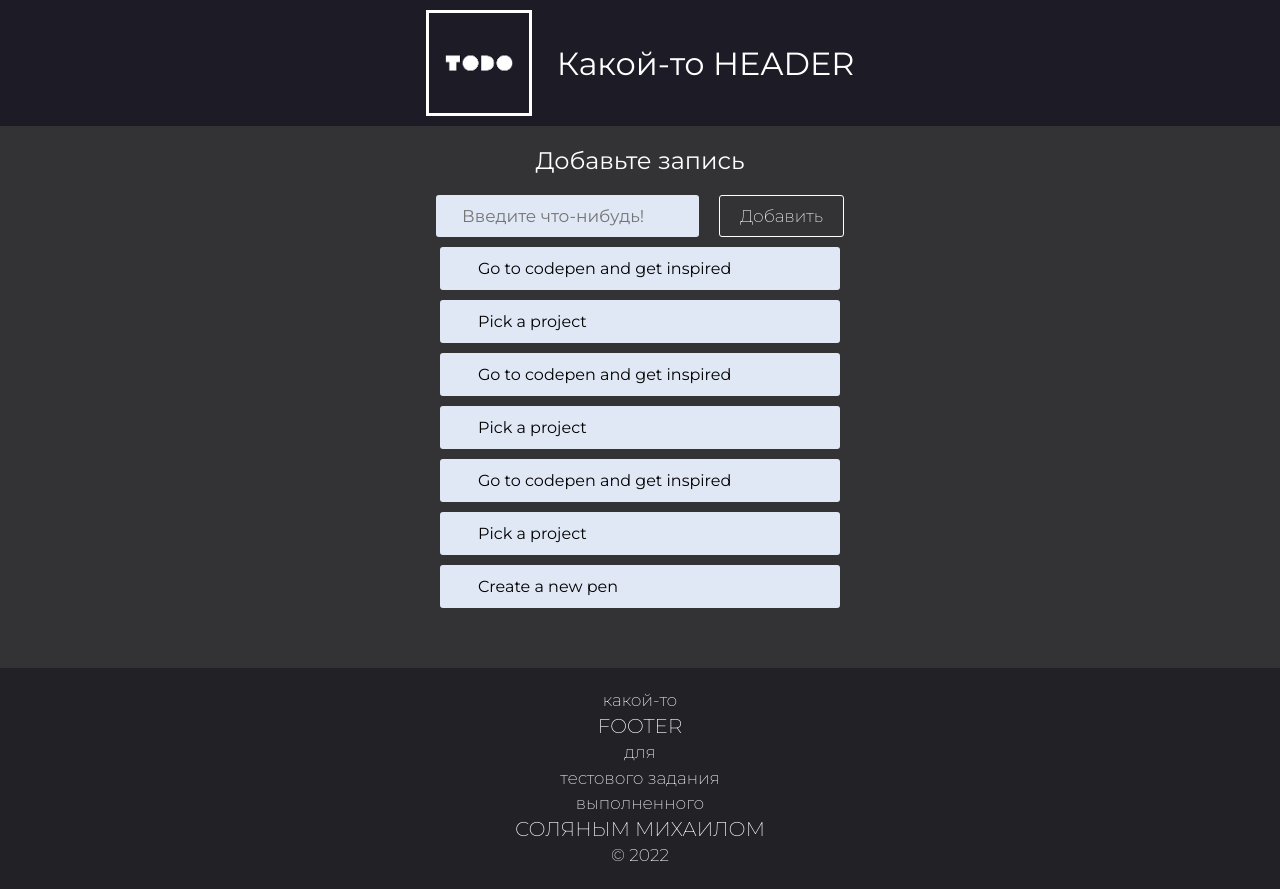
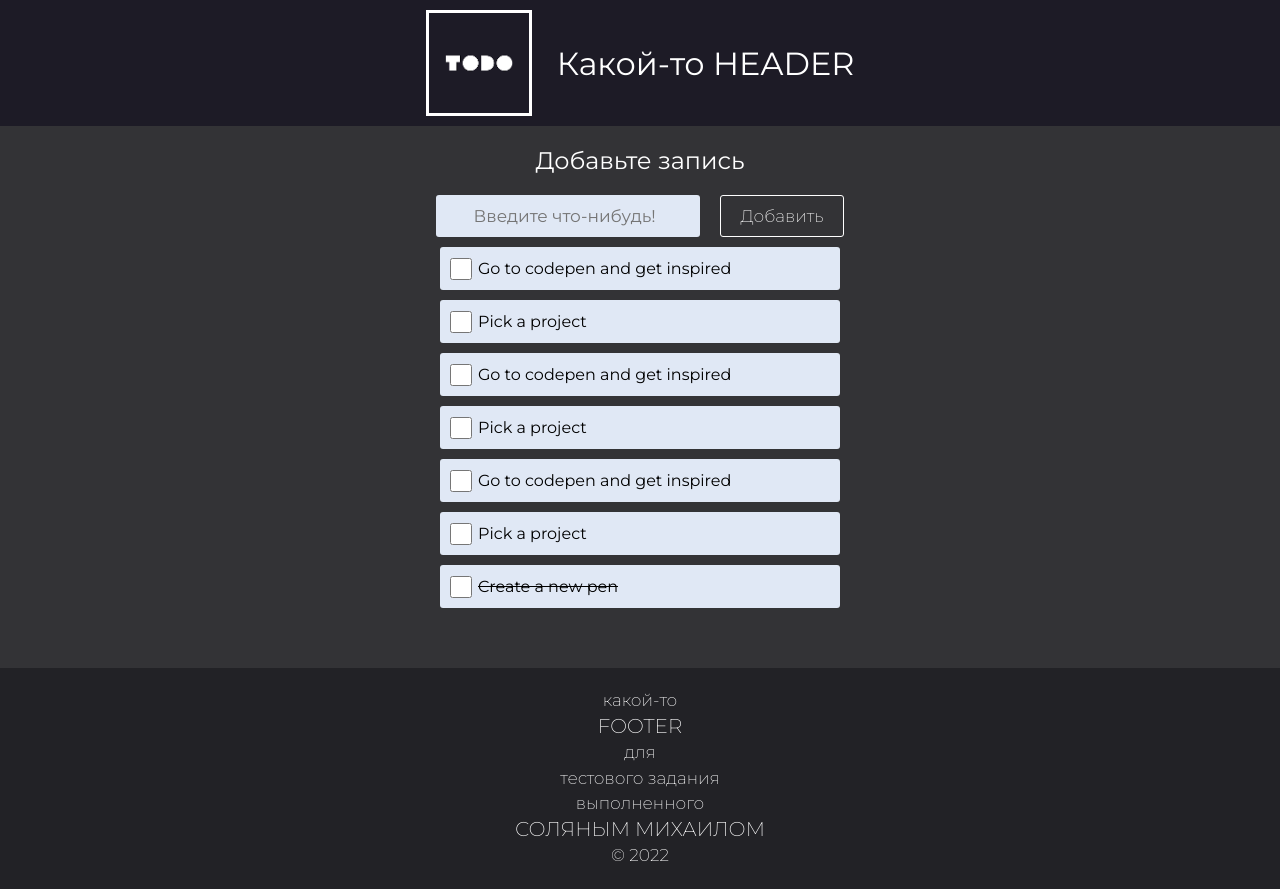
Before and after one commit to Liaxim26/to-do-list, a Vue app: page / in a window 1280 px wide. Built offline with nearby package versions, Linux system fonts and the light colour scheme.

Commit message:
basket animation

```diff
--- a/src/App.vue
+++ b/src/App.vue
@@ -19,11 +19,11 @@ export default {
       todos: [
         {"id":0,"title":"Go to codepen and get inspired","done":false},
         {"id":1,"title":"Pick a project","done":false},
-        {"id":0,"title":"Go to codepen and get inspired","done":false},
-        {"id":1,"title":"Pick a project","done":false},
-        {"id":0,"title":"Go to codepen and get inspired","done":false},
-        {"id":1,"title":"Pick a project","done":false},
-        {"id":4,"title":"Create a new pen","done":true}
+        {"id":2,"title":"Go to codepen and get inspired","done":false},
+        {"id":3,"title":"Pick a project","done":false},
+        {"id":4,"title":"Go to codepen and get inspired","done":false},
+        {"id":5,"title":"Pick a project","done":false},
+        {"id":6,"title":"Create a new pen","done":true}
       ]
     }
   },
--- a/src/components/AddTodo.vue
+++ b/src/components/AddTodo.vue
@@ -22,7 +22,7 @@ export default {
         const newTodo = {
           id: Date.now(),
           title: this.title,
-          completed: false
+          done: false
         }
         localStorage.setItem('todos', JSON.stringify(newTodo));
         //localStorage.setItem('todos',(localStorage.getItem('todos') || '') + JSON.stringify(newTodo))
@@ -50,7 +50,7 @@ export default {
   }
   input{
     outline: none;
-    padding: 10px 26px;
+    padding: 10px 15px 10px 38px;
     font-size: 17px;
     transition-duration: 0.5s;
     border-radius: 3px;
--- a/src/components/TodoItem.vue
+++ b/src/components/TodoItem.vue
@@ -1,6 +1,8 @@
 <template>
-    <li>
-      {{todo.title}}
+    <li v-bind:class='{done: todo.done}'>
+      <input type="checkbox">
+      <span>{{todo.title}}</span>
+      <span class='delete' v-on:click="$emit('remove-todo', todo.id)"></span>
     </li>
 </template>
 
@@ -11,6 +13,8 @@ export default {
   name: 'TodoItem',
   props: {
     todo: {
+      type: Object,
+      required: true
     }
   },
   components: {
@@ -20,6 +24,52 @@ export default {
 </script>
 
 <style scoped>
+.delete{
+    position: absolute;
+    height: 100%;
+    top: 50%;
+    right: 0;
+    transform: translateY(-50%);
+    cursor: pointer;
+    opacity: 0;
+    width: 0;
+    background-color: #FF3F5B;
+    color: #fff;
+    transition: all ease-in 0.25s;
+}
+li:hover .delete {
+    width: 60px;
+    opacity: 1;
+}
+.done{
+  text-decoration: line-through;
+}
+li .delete:after {
+    position: absolute;
+    content: '';
+    width: 16px;
+    height: 16px;
+    top: 50%;
+    left: 50%;
+    background-image: url(https://cdn-icons.flaticon.com/png/512/5028/premium/5028066.png?token=exp=1647171718~hmac=652e0f213e8e114cda26ff0ba020f3ce);
+    background-repeat: no-repeat;
+    background-position: center;
+    background-size: contain;
+    transform: translate(-50%, -50%) scale(2.5);
+    transition: all ease-in 0.5s;
+}
+input{
+  position: absolute;
+  cursor: pointer;
+  left: 10px;
+  top: 50%;
+  transform: translateY(-50%);
+  width: 22px;
+  height: 22px;
+  border-radius: 2px;
+  border: 1px solid #cfdcec;
+  background-color: #fff;
+}
 li{
   position: relative;
   list-style-type: none;
--- a/src/components/TodoList.vue
+++ b/src/components/TodoList.vue
@@ -5,6 +5,7 @@
       <TodoItem
         v-for="(todo, id) in todos" :key="id"
         v-bind:todo = "todo"
+        v-on:remove-todo="removeTodo"
       />
     </ul>
   </div>
@@ -21,6 +22,11 @@ export default {
       required: true
     }
   },
+  methods: {
+    removeTodo(id) {
+      console.log(id)
+    }
+  },
   components: {
     AddTodo, TodoItem
   }
```
